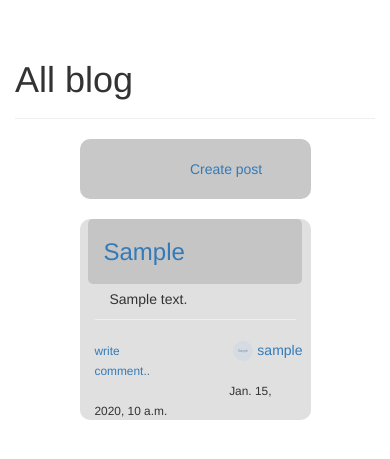
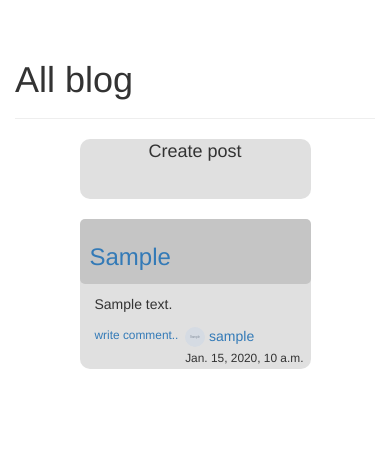
Before and after one commit to Jomsaruj/DEK-COM, a Django app: page /blog/ in a window 390 px wide; the page is wider, and only the part inside the window is pictured. Shown: the part 247-706 px from the top of that part. Run offline with Django 3.2, Linux system fonts and the light colour scheme; tables that the repository leaves empty hold one stand-in row (values such as "Sample post"); grey boxes marked "Sample" are stand-in pictures; some libraries are stand-ins or nearby versions.

Commit message:
blog css style and animation

```diff
--- /dev/null
+++ b/blog/static/css/style.css
@@ -0,0 +1,59 @@
+.create-post-box {
+    margin-bottom:20px;
+    margin-left: 15%;
+    border-radius: 10px;
+    background: rgb(224, 224, 224);
+    width: 70%;
+    height: 60px;
+    text-align: center;
+    font-size: large;
+    transition: 0.3s;
+}
+.create-post-box:hover {
+    font-size: xx-large;
+    background: rgb(200, 200, 200);
+}
+.post-box {
+    word-break: break-all;
+    margin-bottom: 15px;
+    margin-left: 15%;
+    border-radius: 10px;
+    background: rgb(224, 224, 224);
+    max-width: 70%;
+    min-height: 20%;
+    max-height: 30%;
+    align-items: center;
+    transition: 0.3s;
+}
+
+.post-topic {
+    background: rgb(197, 197, 197);
+    width: 100%;
+    border-radius: 5px;
+    height: 65px;
+    padding-left: 10px;
+    padding-top: 5px;
+    align-items: flex-start;
+    transition: 0.3s;
+}
+.post-topic:hover {
+    background: rgb(180, 180, 180);
+}
+
+.post-content {
+    max-width: 90%;
+    max-height: 25%;
+    margin-top: 10px;
+    margin-left: 15px;
+}
+
+.post-info {
+    display: flex;
+    justify-content: space-between;
+}
+
+.post-author {
+    padding: 2px;
+    margin-right: 5px;
+    justify-content: space-between;
+}
--- a/blog/templates/blog/blog_detail.html
+++ b/blog/templates/blog/blog_detail.html
@@ -35,6 +35,7 @@
             <hr style="margin-top: 10px;">
             <p style="margin-top: -10px;">{{ comment.content }}</p>
         </div>
+        <hr style="margin-top: 10px;">
     {% endfor %}
 
 {% endblock %}
--- a/blog/templates/blog/blog_index.html
+++ b/blog/templates/blog/blog_index.html
@@ -7,43 +7,37 @@
 
 {% block content %}
 
-    <div class="container p-3 my-3 border"
-        style="margin-bottom:20px;border-radius: 10px;background: rgb(200, 200, 200);width: 70%;height: 60px;"
-        onclick="location.href='create-blog'">
-        <div class="container" style="margin-left: 40%;margin-top: 20px;">
-            <a>Create post</a>
-        </div>
+    <div class="create-post-box" onclick="location.href='create-blog'">
+       Create post
     </div>
 
     {% for post in most_recent_post %}
-        <div class="container p-3 my-3 border" style="margin-bottom: 15px;border-radius: 10px;background: rgb(224, 224, 224);max-width: 70%;max-height: 20%;">
-
-            <div class="container" style="background: rgb(197, 197, 197);width: 106%;margin-left: -3%; border-radius: 5px;height: 65px;">
+        <div class="post-box">
+            <div class="post-topic">
                 <div>
                     <h1 style="font-size: x-large;"><a href="{% url 'blog:blog-detail' post.id %}">{{ post.get_topic|truncatechars:30 }}</a></h1>
                 </div>
             </div>
 
             {% if post.has_content %}
-                <div class="container" style="max-width: 90%;margin-left: 0px;">
-                    <p style="margin-top: 5px; width: 95%;">{{ post.get_content|truncatechars:60 }}</p>
+                <div class="post-content">
+                    <p>{{ post.get_content|truncatechars:120 }}</p>
                 </div>
             {% endif %}
             <div class="border-top pt-3" style="margin-top: 0px;">
-                <hr style="margin-top: 0px;">
-                <div class="row">
-                    <div class="col-xs-4">
+                <div class="post-info">
+                    <div style="margin-left: 15px;">
                         <small class="text-muted">
                             <a href="{% url 'blog:blog-detail' post.id %}" style="margin-top: 5px;">write comment..</a>
                         </small>
                     </div>
-                    <div class="col-xs-4"></div>
-                    <div class="col-xs-4-right" style="margin-right: 0px;">
+                    <div class="post-author">
                         <img src="{{ post.author.profile.image.url }}" width="20px" height="20px" class="img-circle">
-                        <a href="{% url 'profile' post.author.username %}">{{ post.author.username }}</a>
+                        <a href="{% url 'profile' post.author.username %}">{{ post.author.username|truncatechars:12 }}</a>
+                        <br>
+                        <small class="text-right">{{ post.pub_date }}</small>
                     </div>
                 </div>
-                <small class="text-right" style="margin-left: 67%;">{{ post.pub_date }}</small>
             </div>
         </div>
         {% endfor %}
--- a/portfolio/templates/portfolio/base.html
+++ b/portfolio/templates/portfolio/base.html
@@ -1,3 +1,4 @@
+{% load static %}
 <!doctype html>
 <html>
   <head>
@@ -7,6 +8,7 @@
 
     <!-- Bootstrap CSS -->
     <link rel="stylesheet" href="https://maxcdn.bootstrapcdn.com/bootstrap/3.4.1/css/bootstrap.min.css">
+    <link rel="stylesheet" href="{% static 'css/style.css' %}">
 
     <title>DEK-COM</title>
 
```
Also changed, not shown: blog/static/blog/style.css (deleted, +0 -7 lines).
